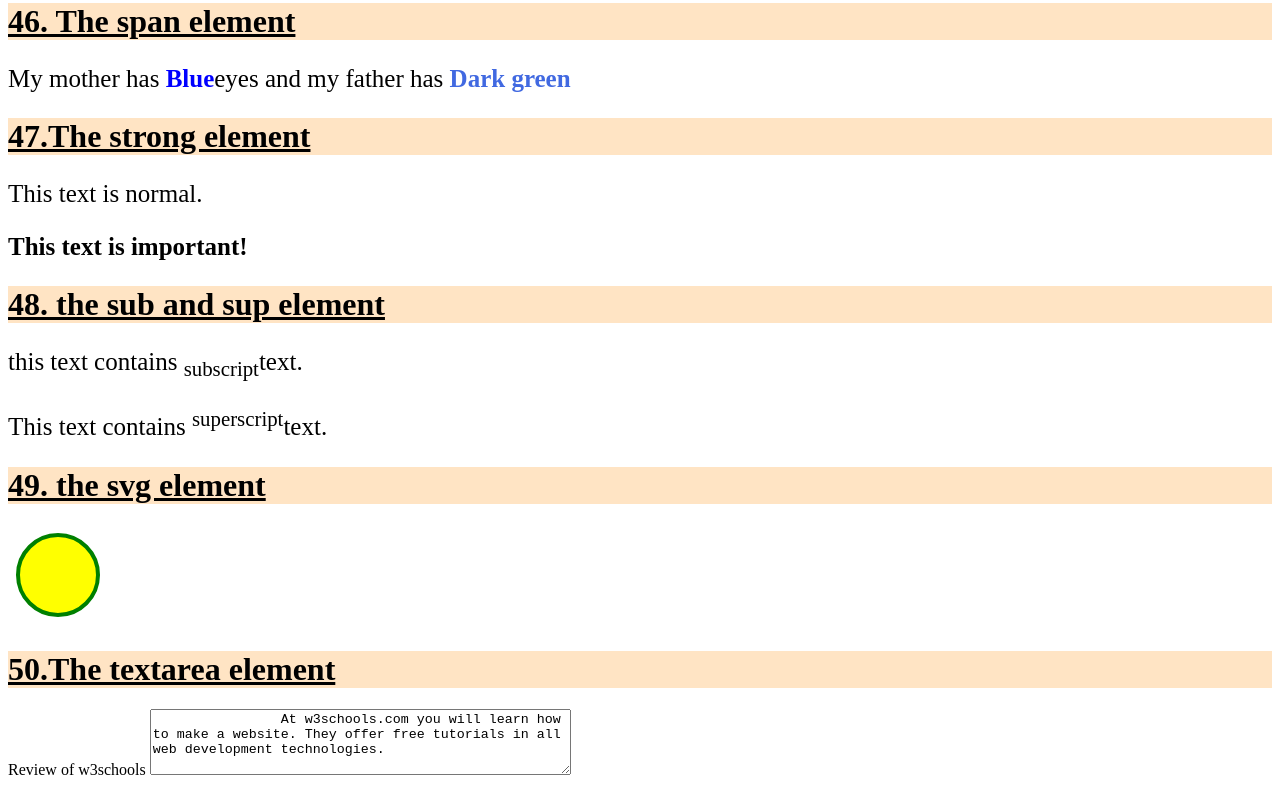
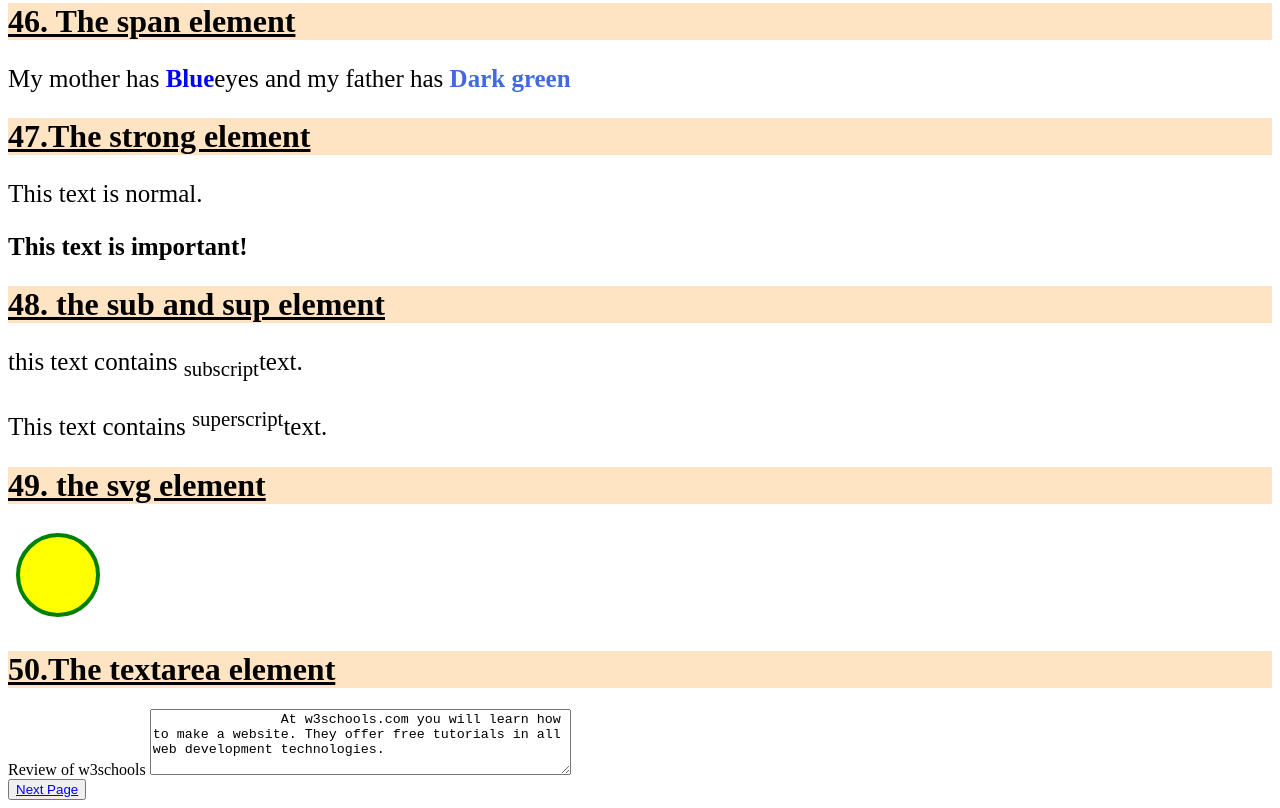
Before and after one commit to antarajt/htmltags, a plain HTML site: page index.html in a window 1280 px wide. Shown: the part 9388-10196 px from the top of the page. Before the commit the page ends 10175 px from the top, so only its background shows below. Drawn offline with Linux system fonts and the light colour scheme.

Commit message:
Update index.html

```diff
--- a/index.html
+++ b/index.html
@@ -432,6 +432,7 @@
                 </textarea>
             </form>
 
+     <button class="btn"><a href="../../17-2-2022 Homework/index.html" target="_blank"> Next Page </a></button>
 
 
     </div>
```
